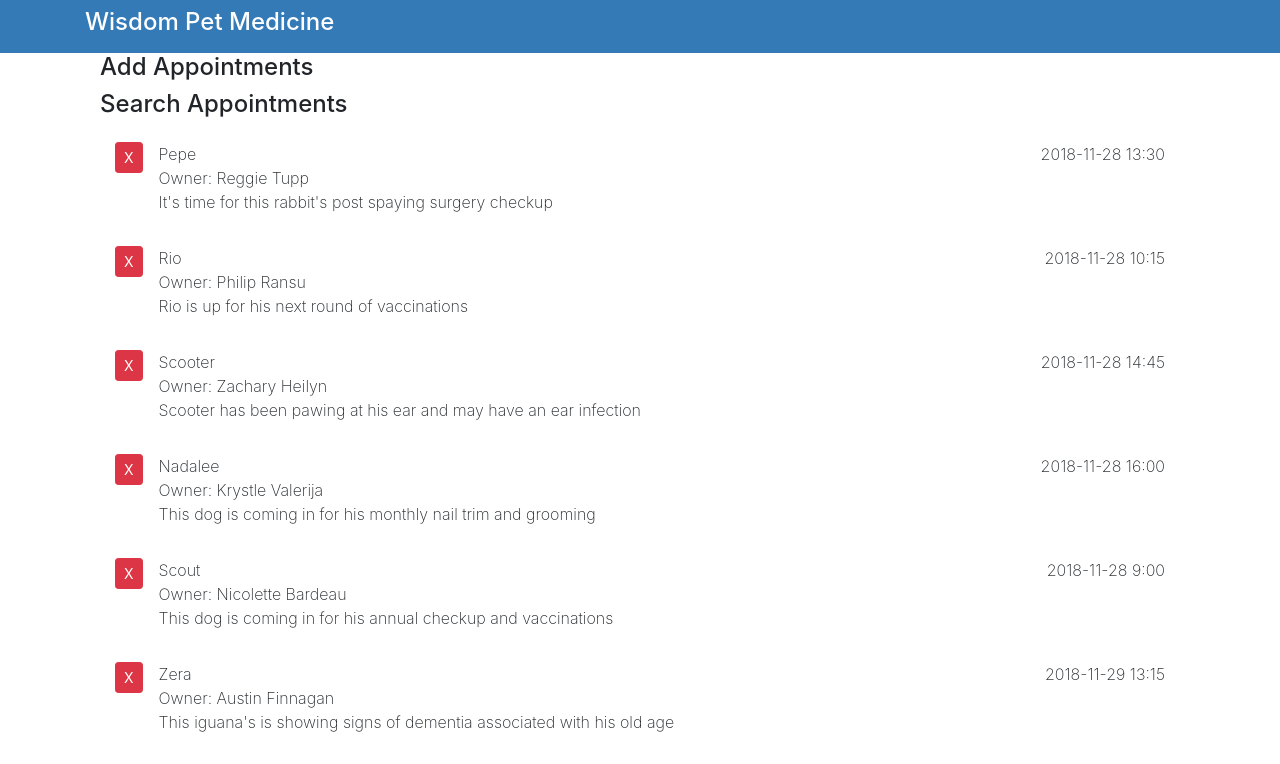
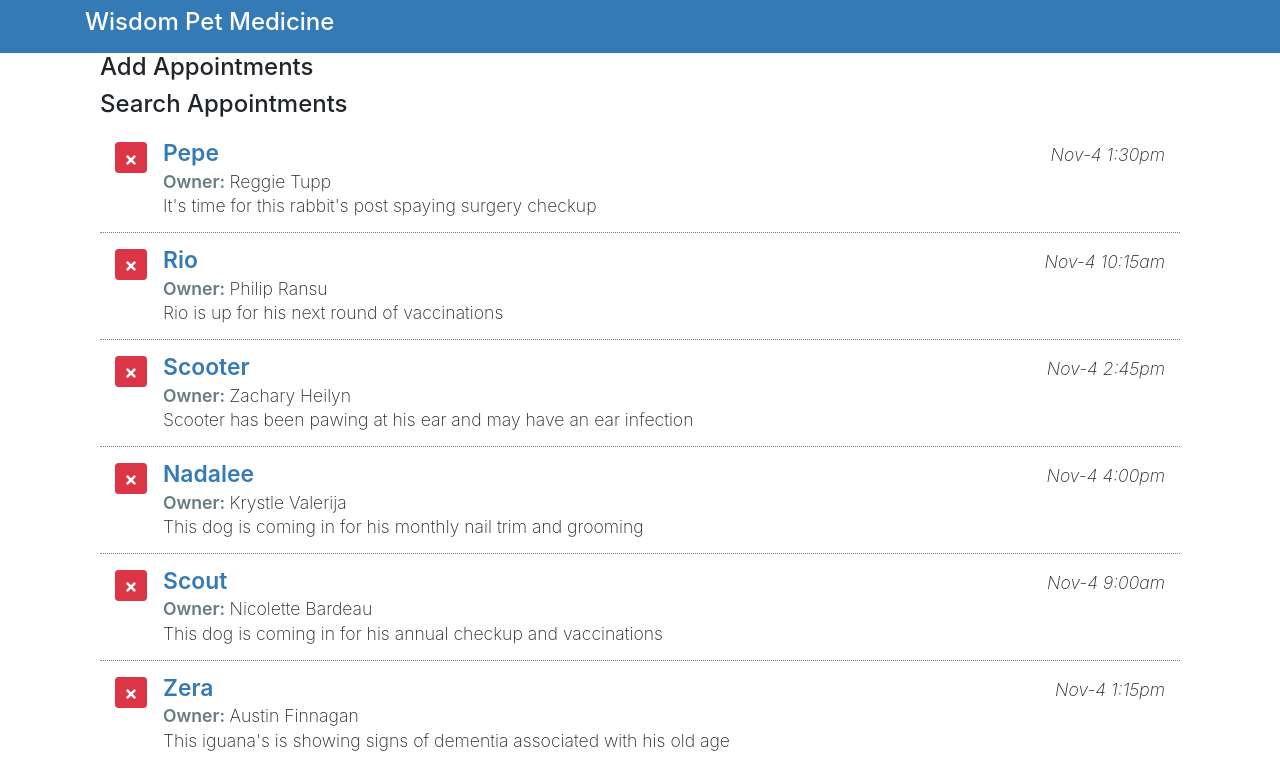
Before and after one commit to adewale2018/react-interface, a React (Create React App) app: page / in a window 1280 px wide. Shown: the top 764 px of the page. Built offline with nearby package versions, Linux system fonts and the light colour scheme.

Commit message:
Using moment and react-icons

```diff
--- a/src/components/ListAppointment.js
+++ b/src/components/ListAppointment.js
@@ -1,4 +1,6 @@
 import React, { Component } from "react";
+import { FaTimes } from 'react-icons/fa';
+import Moment from 'react-moment';
 
 class ListAppointment extends Component {
   render() {
@@ -8,13 +10,21 @@
           ({ petName, aptDate, ownerName, aptNotes, aptId }) => (
             <div className='pet-item col media py-3' key={aptId}>
               <div className='mr-3'>
-                <button className='pet-delete btn btn-sm btn-danger'>X</button>
+                <button className='pet-delete btn btn-sm btn-danger'>
+                  <FaTimes />
+                </button>
               </div>
 
               <div className='pet-info media-body'>
                 <div className='pet-head d-flex'>
                   <span className='pet-name'>{petName}</span>
-                  <span className='apt-date ml-auto'>{aptDate}</span>
+                  <span className='apt-date ml-auto'>
+                    <Moment
+                      date={aptDate}
+                      parse="YYYY-MM-dd hh:mm"
+                      format="MMM-d h:mma"
+                     />
+                  </span>
                 </div>
 
                 <div className='owner-name'>
--- a/src/css/App.css
+++ b/src/css/App.css
@@ -1,38 +1,45 @@
-.App {
-  text-align: center;
+.add-appointment .card-body {
+  display: none;
 }
 
-.App-logo {
-  height: 40vmin;
-  pointer-events: none;
+.apt-addheading {
+  cursor: pointer;
+  user-select: none;
 }
 
-@media (prefers-reduced-motion: no-preference) {
-  .App-logo {
-    animation: App-logo-spin infinite 20s linear;
-  }
+.appointment-list {
+  font-size: 1.1em;
 }
 
-.App-header {
-  background-color: #282c34;
-  min-height: 100vh;
-  display: flex;
-  flex-direction: column;
-  align-items: center;
-  justify-content: center;
-  font-size: calc(10px + 2vmin);
-  color: white;
+.appointment-list .pet-item {
+  border-bottom: 1px dotted gray;
 }
 
-.App-link {
-  color: #61dafb;
+.appointment-list .pet-item:last-child {
+  border-bottom: none;
 }
 
-@keyframes App-logo-spin {
-  from {
-    transform: rotate(0deg);
-  }
-  to {
-    transform: rotate(360deg);
-  }
+.appointment-list .pet-name {
+  font-weight: 600;
+  color: #337ab7;
+  font-size: 1.3em;
+  line-height: 100%;
 }
+
+.appointment-list .label-item {
+  font-weight: 600;
+  color: #667b82;
+}
+
+.appointment-list .apt-date {
+  font-style: italic;
+}
+
+.appointment-list .apt-notes {
+  line-height: 120%;
+}
+
+.dropdown-item.active,
+.dropdown-item:active {
+  background-color: #a9aeb2;
+}
```
